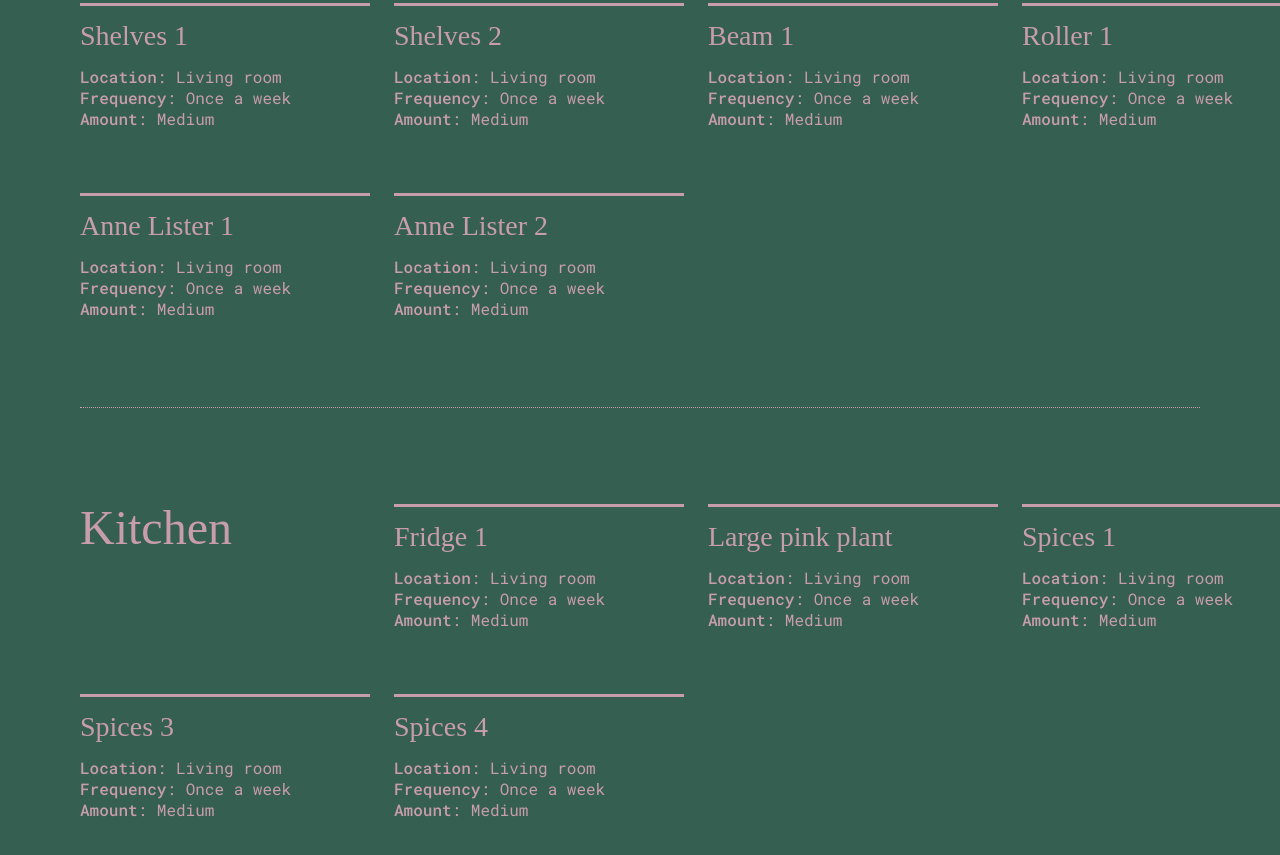
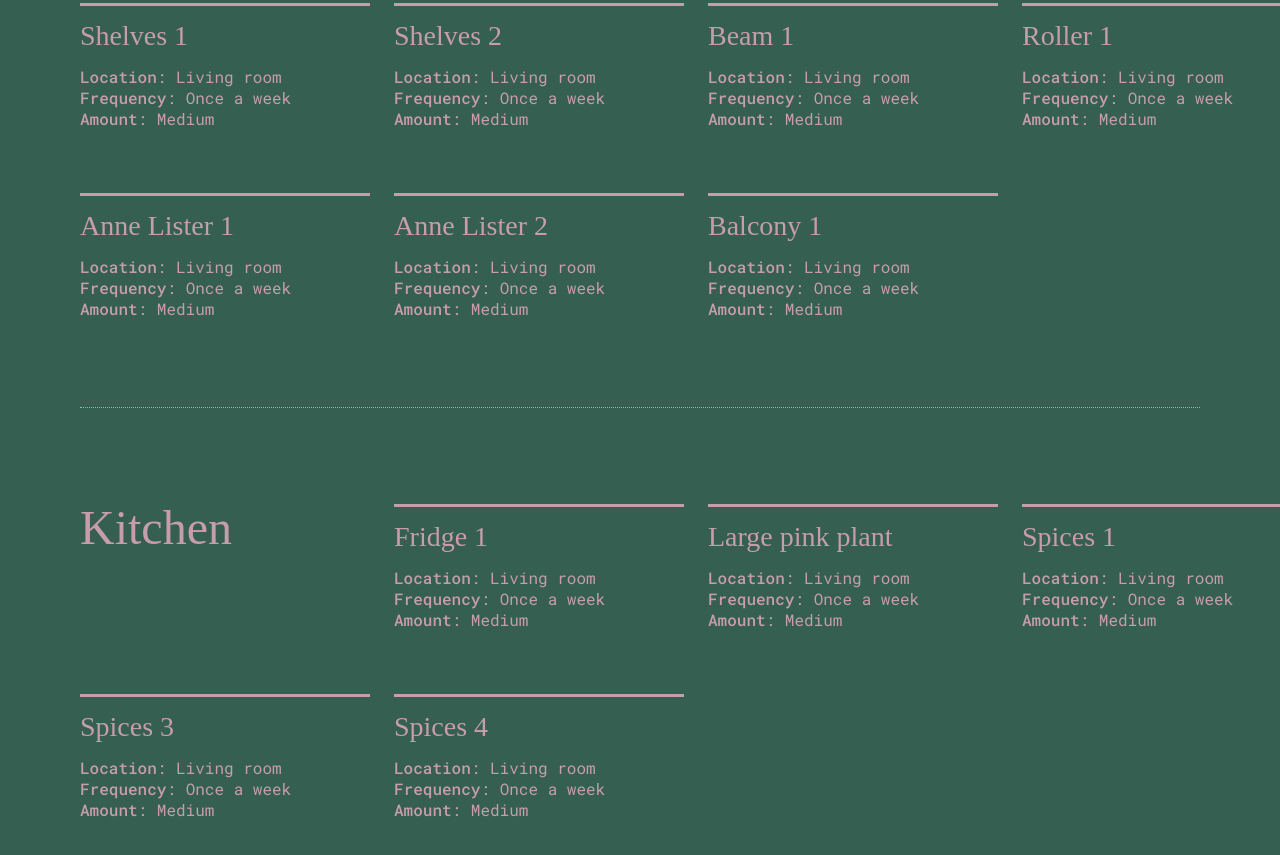
Before and after one commit to Uvacoder/plant-watering-tracker, a plain HTML site: page index.html in a window 1280 px wide. Shown: the part 1121-1976 px from the top of the page. Drawn offline with Linux system fonts and the light colour scheme; a web font is replaced by a local one.

Commit message:
add placeholder for balcony plant

```diff
--- a/index.html
+++ b/index.html
@@ -322,6 +322,21 @@
             </ul>
           </section>
         </article>
+
+        <article>
+          <header>
+            <h3>
+              Balcony 1
+            </h3>
+          </header>
+          <section>
+            <ul>
+              <li><span>Location</span>: Living room</li>
+              <li><span>Frequency</span>: Once a week</li>
+              <li><span>Amount</span>: Medium</li>
+            </ul>
+          </section>
+        </article>
       </section>
 
       <section class="room">
```
